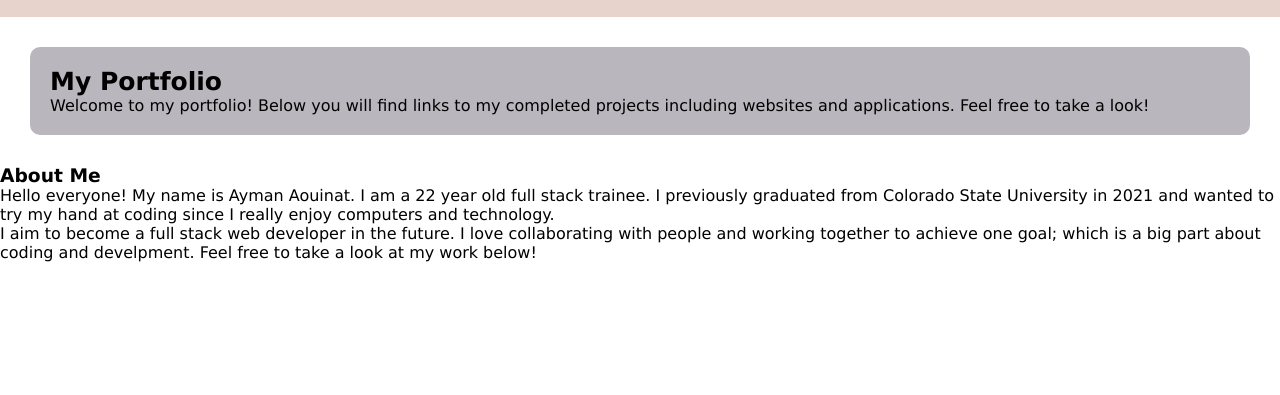
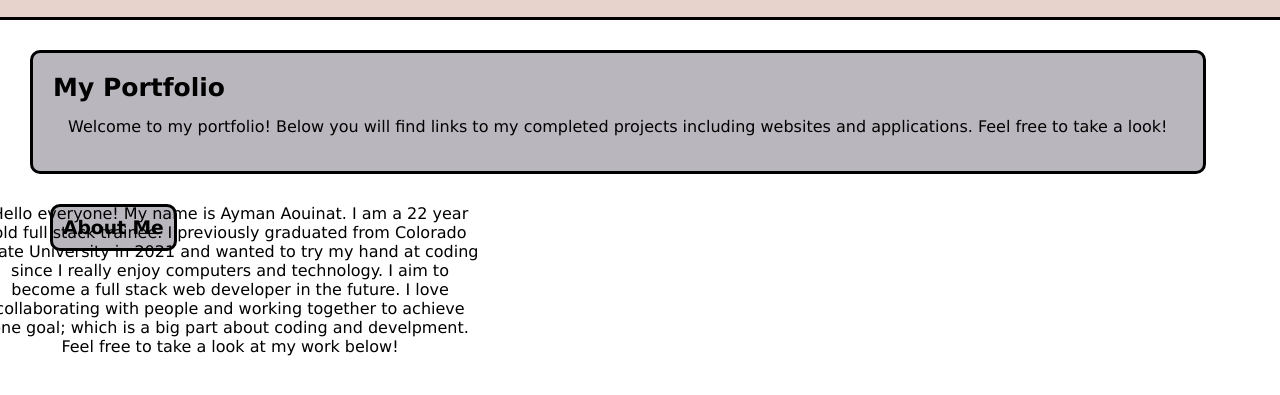
Before and after one commit to Xrtist/Portfolio, a plain HTML site: page index.html in a window 1280 px wide. Shown: the part 69-464 px from the top of the page. Drawn offline with Linux system fonts and the light colour scheme.

Commit message:
about section and CSS additions

```diff
--- a/assests/style.css
+++ b/assests/style.css
@@ -11,6 +11,7 @@ header {
     display: flex;
     background-color: #E7D2CC;
     position: relative;
+    border-bottom: solid;
 }
 header h1 {
     font-weight: bold;
@@ -38,12 +39,34 @@ header nav ul li a {
     color: black;
     text-decoration: none;
 }
-.hero {
+.intro {
     padding: 20px;
     border-radius: 10px;
+    border: solid;
     margin: 30px;
     background-color: #B9B7BD;
+    width: fit-content;
 }
-.hero h3 {
+.intro h3 {
     font-size: 25px;
 }
+.intro p {
+    justify-content: space-around;
+    padding: 15px;
+}
+.about {
+    margin: 30px;
+    display: flex;
+}
+.about h3 {
+    position: relative; left: 20px;
+    padding: 10px;
+    background-color: #B9B7BD;
+    border-radius: 10px;
+    border: solid;
+}
+.about p {
+    text-align: center;
+    width: 500px;
+    position: fixed; right: 800px;
+}
--- a/index.html
+++ b/index.html
@@ -25,17 +25,16 @@
         </nav>
     </header>
 
-    <section class="hero">
+    <section class="intro">
         <div>
             <h3>My Portfolio</h3>
             <p>Welcome to my portfolio! Below you will find links to my completed projects including websites and applications. Feel free to take a look! </p>
         </div>
     </section>
 
-    <section id="about-me" class="">
+    <section id="about-me" class="about">
         <h3>About Me</h3>
         <p>Hello everyone! My name is Ayman Aouinat. I am a 22 year old full stack trainee. I previously graduated from Colorado State University in 2021 and wanted to try my hand at coding since I really enjoy computers and technology.
-        </br>
         I aim to become a full stack web developer in the future. I love collaborating with people and working together to achieve one goal; which is a big part about coding and develpment. Feel free to take a look at my work below!
         </p>
     </section>
```
